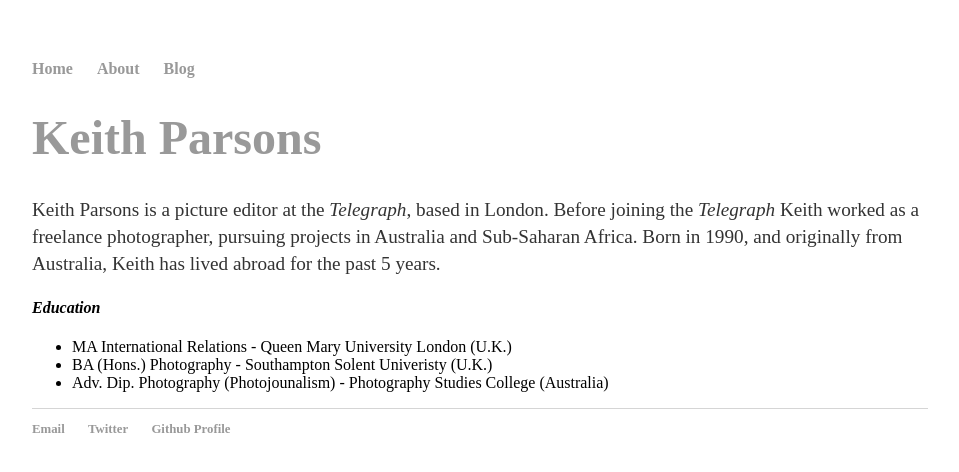
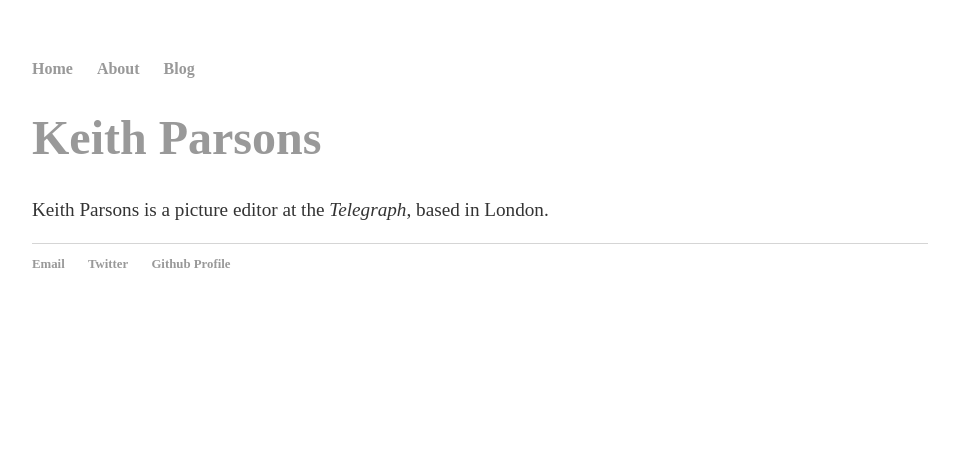
Before and after one commit to klparsons/klparsons90.github.io, a Jekyll site: the page built from about/index.html, in a window 1280 px wide. Shown: the top 472 px of the page, without its empty margins (160-1119 px from the left). Built offline with Jekyll 4.4.1, drawn with Linux system fonts in a browser that asks for light colours; some web fonts are replaced.

Commit message:
Update index.html

```diff
--- a/about/index.html
+++ b/about/index.html
@@ -8,17 +8,10 @@ title: Keith Parsons
 
 
           <p>Keith Parsons is a picture editor at the <i>Telegraph</i>, based in London.
-          Before joining the <i>Telegraph</i> Keith worked as a freelance photographer, pursuing projects in Australia and Sub-Saharan Africa.
-          Born in 1990, and originally from Australia, Keith has lived abroad for the past 5 years.
-          </p>
+          <em></em>
 
 
-       <h4><i>Education</i></h4>
-            <ul>
-              <li>MA International Relations - Queen Mary University London (U.K.)</li>
-              <li>BA (Hons.) Photography - Southampton Solent Univeristy (U.K.)</li>
-              <li>Adv. Dip. Photography (Photojounalism) - Photography Studies College (Australia)</li>
-            </ul>
+
 
 
 
```
